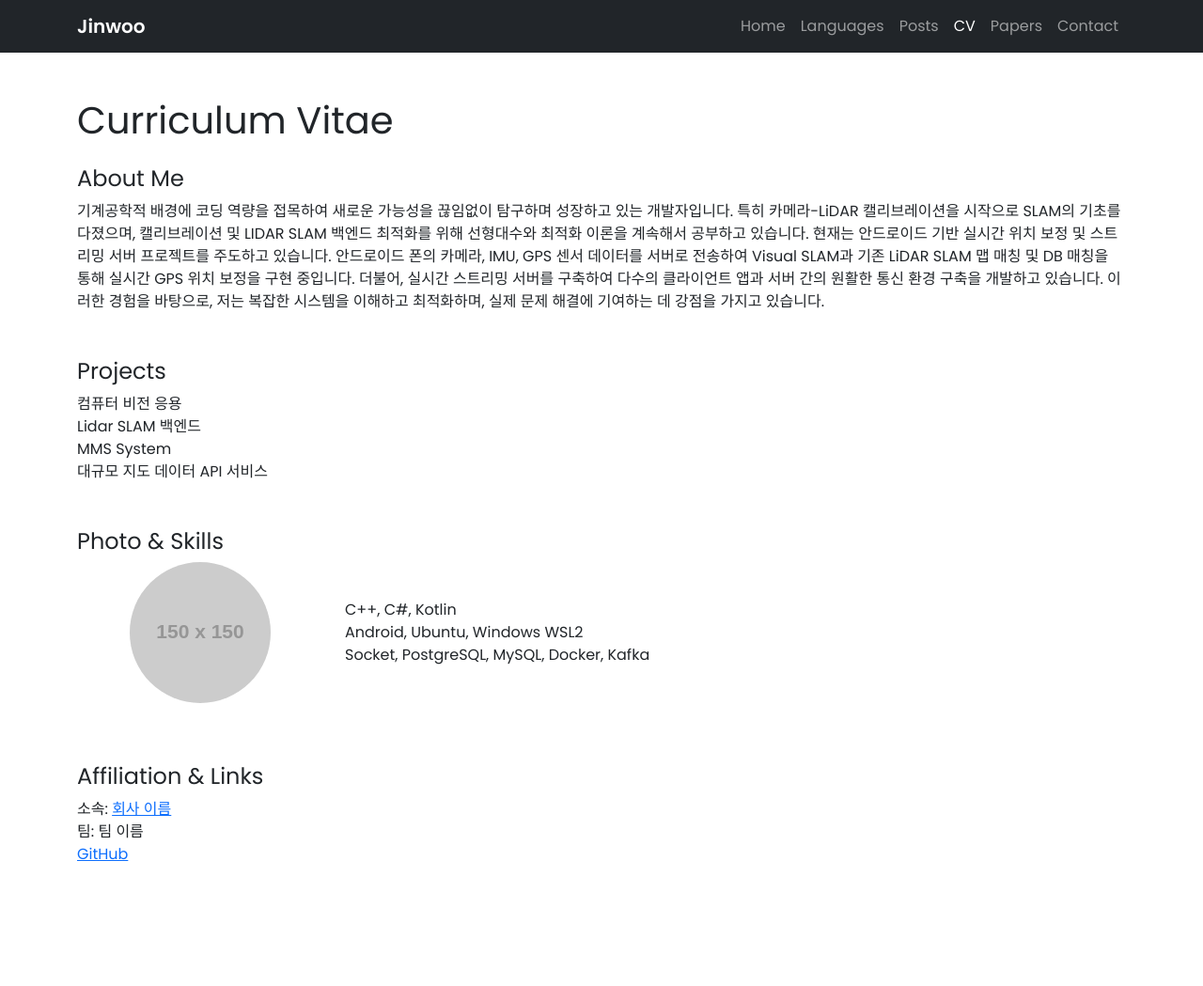
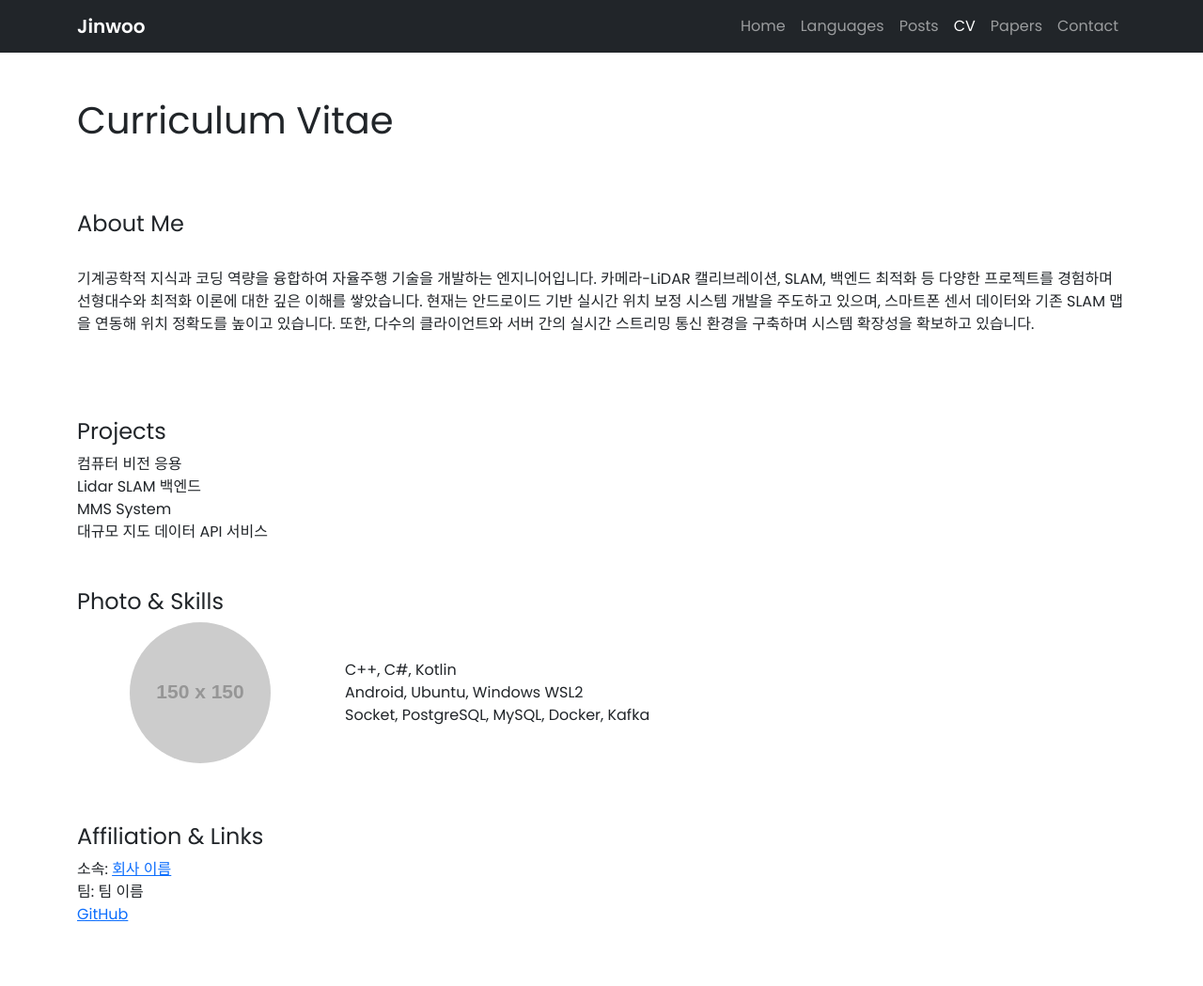
Before and after one commit to jinwoo-Sync/jinwoo-Sync.github.io, a Jekyll site: the page built from cv.html, in a window 1280 px wide. Shown: the whole page at 94% size. Built offline with Jekyll 4.4.1, drawn with Linux system fonts in a browser that asks for light colours; before the commit the page ends 985 px from its top, so only the background shows below that.

Commit message:
문장 수정 중

```diff
--- a/cv.html
+++ b/cv.html
@@ -5,16 +5,17 @@ title: CV
 <div class="container py-5" data-aos="fade-up">
   <h1 class="mb-4">Curriculum Vitae</h1>
 
-  <section class="mb-5">
-    <h2 class="h4">About Me</h2>
-    <p>
-      기계공학적 배경에 코딩 역량을 접목하여 새로운 가능성을 끊임없이 탐구하며 성장하고 있는 개발자입니다. 특히
-      카메라-LiDAR 캘리브레이션을 시작으로 SLAM의 기초를 다졌으며, 캘리브레이션 및 LIDAR SLAM 백엔드 최적화를 위해 선형대수와 최적화 이론을 계속해서 공부하고 있습니다.
-      현재는 안드로이드 기반 실시간 위치 보정 및 스트리밍 서버 프로젝트를 주도하고 있습니다. 안드로이드 폰의 카메라, IMU, GPS 센서 데이터를 서버로 전송하여 Visual SLAM과 기존 LiDAR
-      SLAM 맵 매칭 및 DB 매칭을 통해 실시간 GPS 위치 보정을 구현 중입니다. 더불어, 실시간 스트리밍 서버를 구축하여 다수의 클라이언트 앱과 서버 간의 원활한 통신 환경 구축을 개발하고 있습니다.
-      이러한 경험을 바탕으로, 저는 복잡한 시스템을 이해하고 최적화하며, 실제 문제 해결에 기여하는 데 강점을 가지고 있습니다.
-    </p>
-  </section>
+  <section class="mb-5">
+
+    <h2 class="h4">About Me</h2>
+
+    <p>
+
+기계공학적 지식과 코딩 역량을 융합하여 자율주행 기술을 개발하는 엔지니어입니다. 카메라-LiDAR 캘리브레이션, SLAM, 백엔드 최적화 등 다양한 프로젝트를 경험하며 선형대수와 최적화 이론에 대한 깊은 이해를 쌓았습니다. 현재는 안드로이드 기반 실시간 위치 보정 시스템 개발을 주도하고 있으며, 스마트폰 센서 데이터와 기존 SLAM 맵을 연동해 위치 정확도를 높이고 있습니다. 또한, 다수의 클라이언트와 서버 간의 실시간 스트리밍 통신 환경을 구축하며 시스템 확장성을 확보하고 있습니다.
+
+    </p>
+
+  </section>
 
   <section class="mb-5">
     <h2 class="h4">Projects</h2>
```
